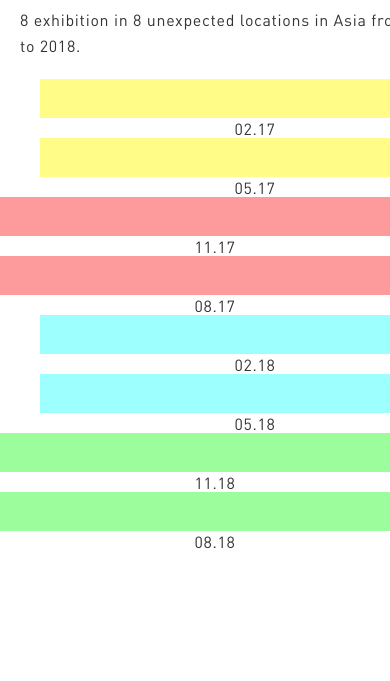
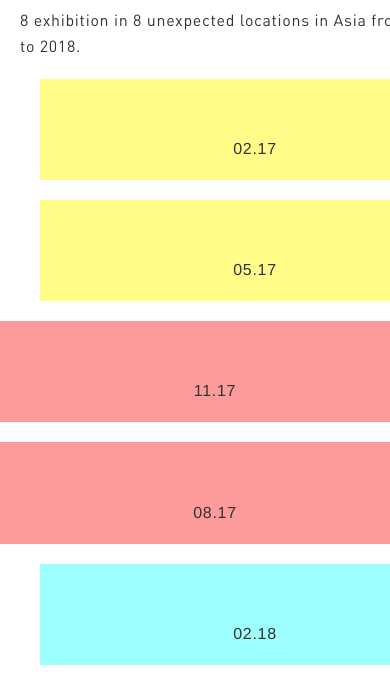
Before and after one commit to danielobembe/sketchedspace, a website: page exhibitions.html in a window 390 px wide. Shown: the part 163-844 px from the top of the page. Drawn offline with nearby package versions, Linux system fonts and the light colour scheme.

Commit message:
added Apple SD gothic font for Korean text. Fixed up layout and added some more responsiveness to artists and exhibitions pages

```diff
--- a/exhibitions.html
+++ b/exhibitions.html
@@ -69,8 +69,8 @@
                     <div clas="row">
                         <div class="col-xs-12">
                             <div class="row">
-                                <div class="col-xs-12 col-sm-6 col-md-3 exhibition exhibition-yellow"><p class="eng">02.17</p></div>
-                                <div class="col-xs-12 col-sm-6 col-md-3 exhibition exhibition-yellow"><p class="eng">05.17</p></div>
+                                <div class="col-xs-12 col-sm-6 col-md-3 exhibition exhibition-yellow"><div class="eng"><p>02.17</p></div></div>
+                                <div class="col-xs-12 col-sm-6 col-md-3 exhibition exhibition-yellow"><div class="eng">05.17</div></div>
                             </div>
                         </div>
                     </div>
@@ -78,8 +78,8 @@
                     <div clas="row">
                         <div class="col-xs-12">
                             <div class="row">
-                                <div class="col-xs-12 col-sm-6 col-md-3 pull-right exhibition exhibition-pink"><p class="eng">11.17</p></div>
-                                <div class="col-xs-12 col-sm-6 col-md-3 pull-right exhibition exhibition-pink"><p class="eng">08.17</p></div>
+                                <div class="col-xs-12 col-sm-6 col-md-3 pull-right exhibition exhibition-pink"><div class="eng">11.17</div></div>
+                                <div class="col-xs-12 col-sm-6 col-md-3 pull-right exhibition exhibition-pink"><div class="eng">08.17</div></div>
                             </div>
                         </div>
                     </div>
@@ -87,8 +87,8 @@
                     <div clas="row">
                         <div class="col-xs-12">
                             <div class="row">
-                                <div class="col-xs-12 col-sm-6 col-md-3 exhibition exhibition-blue"><p class="eng">02.18</p></div>
-                                <div class="col-xs-12 col-sm-6 col-md-3 exhibition exhibition-blue"><p class="eng">05.18</p></div>
+                                <div class="col-xs-12 col-sm-6 col-md-3 exhibition exhibition-blue"><div class="eng">02.18</div></div>
+                                <div class="col-xs-12 col-sm-6 col-md-3 exhibition exhibition-blue"><div class="eng">05.18</div></div>
                             </div>
                         </div>
                     </div>
@@ -96,8 +96,8 @@
                     <div clas="row">
                         <div class="col-xs-12">
                             <div class="row">
-                                <div class="col-xs-12 col-sm-6 col-md-3 pull-right exhibition exhibition-green" ><p class="eng">11.18</p></div>
-                                <div class="col-xs-12 col-sm-6 col-md-3 pull-right exhibition exhibition-green"><p class="eng">08.18</p></div>
+                                <div class="col-xs-12 col-sm-6 col-md-3 pull-right exhibition exhibition-green" ><div class="eng">11.18</div></div>
+                                <div class="col-xs-12 col-sm-6 col-md-3 pull-right exhibition exhibition-green"><div class="eng">08.18</div></div>
                             </div>
                         </div>
                     </div>
--- a/public/assets/css/core.css
+++ b/public/assets/css/core.css
@@ -68,6 +68,10 @@ abbr,acronym { border: 0;
         url('/assets/fonts/DIN-Medium.woff') format('woff'),
         url('/assets/fonts/DIN-Medium.ttf') format('ttf'),
         url('/assets/fonts/DIN-Medium.otf') format('otf');}
+@font-face {
+    font-family: 'apple-sd-gothic-neo';
+    src:
+        url('/assets/fonts/AppleSDGothicNeoR00.ttf') format('ttf');}
     /*  END: IMPORTED FONTS */
 
 section {
@@ -1232,21 +1236,44 @@ section#contents.mailnews div.description {
 }
 .exhibition {
 /*    height: 100px;*/
-    height: 10vw;
-    width: 20vw;
+    height: 12vmax;
+    width: 20vmax;
     vertical-align: middle;
     text-align: center;
     line-height: 100px;
     margin: 10px 20px;
 }
-.exhibition-yellow{
-    background-color: #fffd88;
-}.exhibition-pink{
-    background-color: #fd9a9b;
-}.exhibition-blue{
-    background-color: #9dfffe;
-}.exhibition-green{
-    background-color: #9cfd9d;
+.exhibition > div {
+    display: block;
+    max-width: 80%;
+    margin:0 auto;
+/*    background-color:aliceblue;*/
+    height: 80%;
+    position: relative;
+    top: 20%;
+}
+.exhibition > div > p {
+    display: block;
+    position: relative;
+    max-width: 40%;
+    max-height: 40%;
+    margin: 0 auto;
+/*    background-color: aquamarine;*/
+/*    margin-bottom: 10%;*/
+}
+.exhibition-yellow{background-color:#fffd88;}
+.exhibition-pink{background-color: #fd9a9b;}
+.exhibition-blue{background-color: #9dfffe;}
+.exhibition-green{background-color: #9cfd9d;}
+
+#landing-content {
+    display: block;
+    max-width: 30%;
+/*    max-height: 30%*/
+    position: relative;
+    margin: 0 auto;
+    top: 30%;
+    background-color: aquamarine;
 }
 
 #subscribe {
@@ -1294,7 +1321,9 @@ section#contents .row .col-sm-10 h1 {
 section#contents .row .col-sm-10 p.eng {
     font-family: 'din-regular', sans-serif;
 }
-
+section#contents .row .col-sm-10 p.kor {
+    font-family: 'apple-sd-gothic-neo', sans-serif;
+}
 section#contents .row .col-sm-10 .project .text > li {
     font-family: 'din-regular', sans-serif;
 }
@@ -1310,3 +1339,8 @@ section#contents .row .col-sm-10 .project .text > li {
     top: 50%;
     width: 100%;
 }
+#project-container {
+    display: block;
+    max-width: 680px;
+    margin-left: 0;
+}
```
Also changed, not shown: artists.html (+6 -4 lines), concept.html (+1 -1 lines), index.html (+3 -0 lines), 2 other files.
